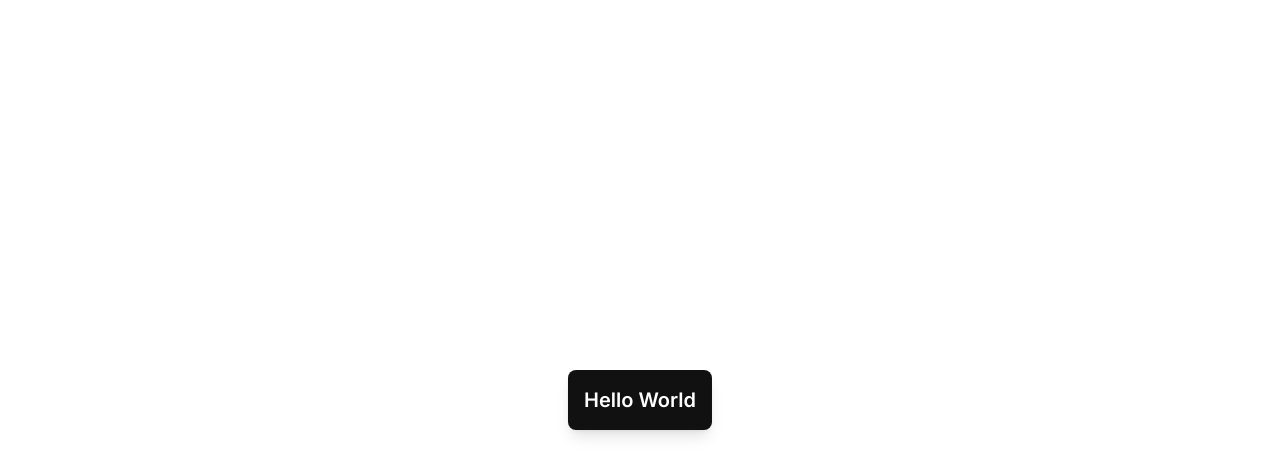
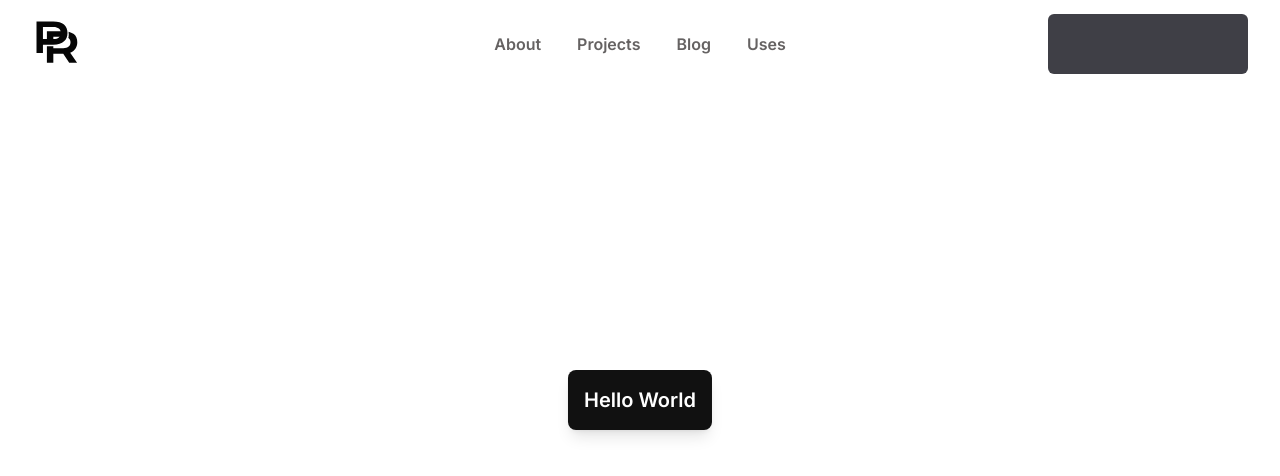
Before and after one commit to PietroRhyan/portfolio, a Next.js app: page / in a window 1280 px wide. Shown: the top 476 px of the page. Built offline with nearby package versions, Linux system fonts and the light colour scheme.

Commit message:
feat: add Navbar, Framer Motion and more configs

```diff
--- /dev/null
+++ b/context/HandleOpenMobileMenu.tsx
@@ -0,0 +1,40 @@
+/* eslint-disable @typescript-eslint/no-empty-function */
+'use client'
+
+import { ReactNode, createContext, useContext, useState } from 'react'
+
+type ChangeMenuVisibilityType = {
+  isOpen: boolean
+  switchVisibility: (isOpen: boolean) => void
+}
+
+type Props = {
+  children: ReactNode
+}
+
+const ChangeMenuVisibilityDefaultValues: ChangeMenuVisibilityType = {
+  isOpen: false,
+  switchVisibility: () => {},
+}
+
+export const HandleMobileMenu = createContext<ChangeMenuVisibilityType>(
+  ChangeMenuVisibilityDefaultValues,
+)
+
+export function MobileMenu() {
+  return useContext(HandleMobileMenu)
+}
+
+export function HandleMobileMenuProvider({ children }: Props) {
+  const [isOpen, setIsOpen] = useState(false)
+
+  function switchVisibility(isOpen: boolean) {
+    setIsOpen(isOpen)
+  }
+
+  return (
+    <HandleMobileMenu.Provider value={{ isOpen, switchVisibility }}>
+      {children}
+    </HandleMobileMenu.Provider>
+  )
+}
--- a/package.json
+++ b/package.json
@@ -9,9 +9,11 @@
     "lint": "next lint"
   },
   "dependencies": {
+    "framer-motion": "^10.16.4",
     "next": "13.5.4",
     "react": "^18",
-    "react-dom": "^18"
+    "react-dom": "^18",
+    "react-icons": "^4.11.0"
   },
   "devDependencies": {
     "@rocketseat/eslint-config": "^2.1.0",
--- a/src/app/layout.tsx
+++ b/src/app/layout.tsx
@@ -1,6 +1,8 @@
+import { Navbar } from '@/components/Navbar'
 import '../styles/globals.css'
 import type { Metadata } from 'next'
 import { Inter } from 'next/font/google'
+import { HandleMobileMenuProvider } from '../../context/HandleOpenMobileMenu'
 
 const inter = Inter({ subsets: ['latin'] })
 
@@ -24,7 +26,12 @@ export default function RootLayout({
 }) {
   return (
     <html lang="en">
-      <body className={inter.className}>{children}</body>
+      <body className={inter.className}>
+        <HandleMobileMenuProvider>
+          <Navbar />
+          {children}
+        </HandleMobileMenuProvider>
+      </body>
     </html>
   )
 }
--- /dev/null
+++ b/src/components/MobileSideMenu/index.tsx
@@ -0,0 +1,84 @@
+'use client'
+
+import { motion } from 'framer-motion'
+import { MobileMenu } from '../../../context/HandleOpenMobileMenu'
+import {
+  FiX,
+  FiInfo,
+  FiBox,
+  FiEdit2,
+  FiMonitor,
+  FiChevronDown,
+} from 'react-icons/fi'
+import Link from 'next/link'
+
+export function MobileSideMenu() {
+  const { isOpen, switchVisibility } = MobileMenu()
+
+  return (
+    <>
+      <motion.div
+        className="absolute z-40 bg-black w-screen h-screen left-0 top-0"
+        aria-modal="true"
+        initial={{ opacity: 0 }}
+        animate={isOpen ? { opacity: 0.3 } : { opacity: 0 }}
+        onClick={() => switchVisibility(false)}
+      ></motion.div>
+      <motion.div className="absolute z-50 top-0 right-0 ml-auto bg-white shadow-md h-screen w-[220px] p-4">
+        <div
+          onClick={() => switchVisibility(false)}
+          className="w-fit relative ml-auto p-2 rounded-md hover:bg-lightgray transition-colors duration-200"
+        >
+          <FiX size={24} />
+        </div>
+
+        <div className="border-b border-lightgray pb-4 mb-4">
+          <h4 className="mb-3 text-sm text-gray">Pages</h4>
+          <ul className="flex flex-col items-start gap-2">
+            <Link
+              href={'#'}
+              className="buttons-outline text-md font-semibold text-gray rounded-lg hover:text-black transition-colors duration-200 cursor-pointer flex items-center gap-2"
+            >
+              <FiInfo size={16} />
+              About
+            </Link>
+            <Link
+              href={'#'}
+              className="buttons-outline text-md font-semibold text-gray rounded-lg hover:text-black transition-colors duration-200 cursor-pointer flex items-center gap-2"
+            >
+              <FiBox size={16} />
+              Projects
+            </Link>
+            <Link
+              href={'#'}
+              className="buttons-outline text-md font-semibold text-gray rounded-lg hover:text-black transition-colors duration-200 cursor-pointer flex items-center gap-2"
+            >
+              <FiEdit2 size={16} />
+              Blog
+            </Link>
+            <Link
+              href={'#'}
+              className="buttons-outline text-md font-semibold text-gray rounded-lg hover:text-black transition-colors duration-200 cursor-pointer flex items-center gap-2"
+            >
+              <FiMonitor size={16} />
+              Uses
+            </Link>
+          </ul>
+        </div>
+
+        <div>
+          <h4 className="mb-3 text-sm text-gray">Tools</h4>
+          <ul className="flex flex-col items-start gap-2">
+            <p className="buttons-outline text-md font-semibold text-gray rounded-lg hover:text-black transition-colors duration-200 cursor-pointer flex items-center gap-1">
+              English
+              <FiChevronDown size={16} />
+            </p>
+            <p className="buttons-outline text-md font-semibold text-gray rounded-lg hover:text-black transition-colors duration-200 cursor-pointer flex items-center gap-1">
+              Theme dark
+            </p>
+          </ul>
+        </div>
+      </motion.div>
+    </>
+  )
+}
--- /dev/null
+++ b/src/components/Navbar/CentralMenu/index.tsx
@@ -0,0 +1,32 @@
+import Link from 'next/link'
+
+export function CentralMenu() {
+  return (
+    <ul className="md:flex hidden md:items-center md:justify-center gap-1 absolute left-1/2 -translate-x-1/2">
+      <Link
+        href={'#'}
+        className="buttons-outline text-base font-semibold text-gray py-[10px] px-4 rounded-lg hover:bg-lightgray hover:text-black transition-colors duration-200 cursor-pointer"
+      >
+        About
+      </Link>
+      <Link
+        href={'#'}
+        className="buttons-outline text-base font-semibold text-gray py-[10px] px-4 rounded-lg hover:bg-lightgray hover:text-black transition-colors duration-200 cursor-pointer"
+      >
+        Projects
+      </Link>
+      <Link
+        href={'#'}
+        className="buttons-outline text-base font-semibold text-gray py-[10px] px-4 rounded-lg hover:bg-lightgray hover:text-black transition-colors duration-200 cursor-pointer"
+      >
+        Blog
+      </Link>
+      <Link
+        href={'#'}
+        className="buttons-outline text-base font-semibold text-gray py-[10px] px-4 rounded-lg hover:bg-lightgray hover:text-black transition-colors duration-200 cursor-pointer"
+      >
+        Uses
+      </Link>
+    </ul>
+  )
+}
--- /dev/null
+++ b/src/components/Navbar/index.tsx
@@ -0,0 +1,43 @@
+'use client'
+
+import Image from 'next/image'
+import { CentralMenu } from './CentralMenu'
+import { HiBars3BottomRight } from 'react-icons/hi2'
+import Link from 'next/link'
+import { MobileSideMenu } from '../MobileSideMenu'
+import { MobileMenu } from '../../../context/HandleOpenMobileMenu'
+
+export function Navbar() {
+  const { isOpen, switchVisibility } = MobileMenu()
+
+  return (
+    <div className="w-full py-3 px-8 flex items-center justify-between">
+      <Link
+        href="/"
+        className="buttons-outline rounded-md flex items-center justify-center cursor-pointer"
+      >
+        <Image
+          src="/portfolio-logo-black.svg"
+          width={50}
+          height={64}
+          alt="Portfolio logo"
+        />
+      </Link>
+
+      {/* Only appears before 768px */}
+
+      <button
+        className="md:hidden block py-2 px-2 rounded-md hover:bg-slate-200"
+        onClick={() => switchVisibility(true)}
+      >
+        <HiBars3BottomRight size={26} />
+      </button>
+
+      {isOpen && <MobileSideMenu />}
+
+      {/* Only appears after 768px */}
+      <CentralMenu />
+      <div className="w-[200px] h-[60px] bg-zinc-700 rounded-md hidden md:block"></div>
+    </div>
+  )
+}
--- a/src/styles/globals.css
+++ b/src/styles/globals.css
@@ -12,3 +12,9 @@ body {
   background: #FFF;
   color: #111;
 }
+
+@layer components {
+  .buttons-outline {
+    @apply outline-none focus:outline-2 focus:outline-offset-2 focus:outline-[#009AF1]
+  }
+}
--- a/tailwind.config.ts
+++ b/tailwind.config.ts
@@ -3,7 +3,24 @@ import type { Config } from 'tailwindcss'
 const config: Config = {
   content: ['./src/**/*.tsx'],
   theme: {
-    extend: {},
+    extend: {
+      colors: {
+        black: '#111111',
+        gray: '#656262',
+        lightgray: '#EFEFEF',
+        white: '#FFFFFF',
+
+        blue: '#009AF1',
+      },
+    },
+    screens: {
+      sm: '480px',
+      md: '768px',
+      slg: '983px',
+      lg: '976px',
+      lgp: '1024px',
+      xl: '1440px',
+    },
   },
   plugins: [],
 }
```
Also changed, not shown: .eslintrc.json, 1 other file (tests, documents, lock files or other folders).
